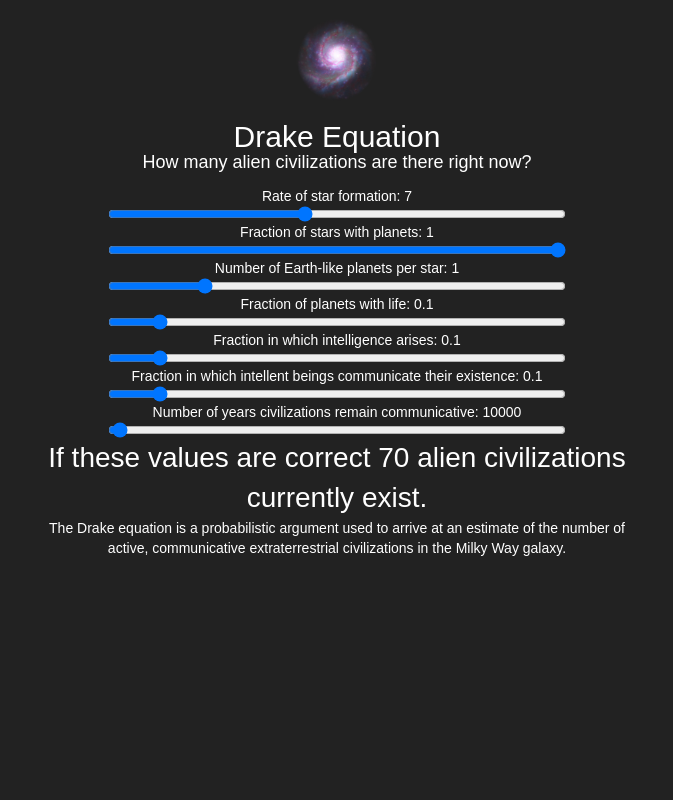
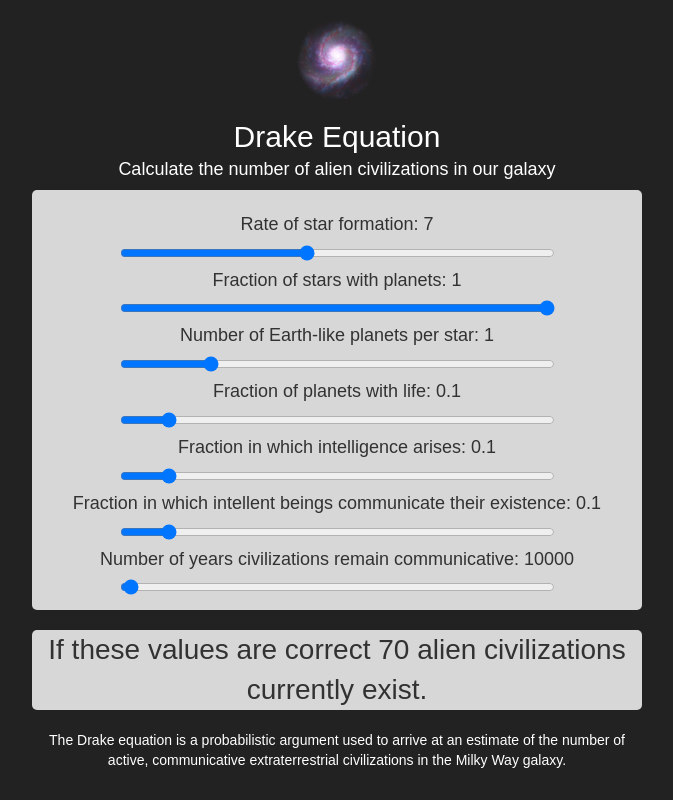
Before and after one commit to plmok61/drake-equation-react, a React (Create React App) app: page / in a window 1280 px wide. Shown: the whole page, without its empty margins (303-976 px from the left). Built offline with nearby package versions, Linux system fonts and the light colour scheme.

Commit message:
adds a collapse component and styling

```diff
--- a/src/App.js
+++ b/src/App.js
@@ -4,24 +4,25 @@ import './assets/App.css'
 import { Col } from 'react-bootstrap'
 import Equation from './Equation'
 import InfoBox from './InfoBox'
+import Collapse from './Collapse'
 
 class App extends Component {
   render () {
     return (
       <div bsClass='row' className='App'>
-        <Col xs={12} md={3} />
-        <Col xs={12} md={6}>
+        <Col xs={12} sm={3} md={3} />
+        <Col xs={12} sm={6} md={6}>
           <div className="App-header">
             <img src={logo} className="App-logo" alt="logo" />
             <h2>Drake Equation</h2>
           </div>
-          <p className="App-intro">
-          How many alien civilizations are there right now?
-          </p>
+          <h4>
+          Calculate the number of alien civilizations in our galaxy
+          </h4>
           <Equation />
           <InfoBox />
         </Col>
-        <Col xs={12} md={3} />
+        <Col xs={12} sm={3} md={3} />
       </div>
     );
   }
--- /dev/null
+++ b/src/Collapse.js
@@ -0,0 +1,35 @@
+import React, { Component } from 'react'
+import './assets/App.css'
+
+export default class Collapse extends Component {
+  constructor(props) {
+    super(props)
+    this.state = {
+      active: false
+    }
+    this.toggle = this.toggle.bind(this)
+  }
+
+  toggle () {
+    this.setState({
+      active: !this.state.active
+    })
+  }
+
+  render () {
+
+    const buttonText = this.state.active ? 'hide' : 'show'
+    const sliderClass = this.state.active ? "show" : "hide"
+
+    return (
+      <div>
+        <div>
+          <button onClick={this.toggle}>{buttonText}</button>
+        </div>
+        <div className={sliderClass}>
+          <h1>hi</h1>
+        </div>
+      </div>
+    )
+  }
+}
--- a/src/DrakeInput.js
+++ b/src/DrakeInput.js
@@ -19,7 +19,7 @@ export default class DrakeInput extends Component {
   render () {
     return (
       <div>
-        <div>{this.props.descriptionText}{this.state.value}</div>
+        <h4>{this.props.descriptionText}{this.state.value}</h4>
         <input
           className='drake-input'
           type='range'
--- a/src/Equation.js
+++ b/src/Equation.js
@@ -43,7 +43,7 @@ class Equation extends Component {
         <div className="inputs-wrap">
 
           {
-            defaultValues.map(vals => (
+            defaultValues.map((vals, key) => (
               <DrakeInput
                 inputId={vals.inputId}
                 calculateCivs={this.calculateCivs}
@@ -52,6 +52,7 @@ class Equation extends Component {
                 step={vals.step}
                 startValue={vals.startValue}
                 descriptionText={vals.descriptionText}
+                key={key}
               />
             ))
           }
--- a/src/assets/App.css
+++ b/src/assets/App.css
@@ -12,9 +12,6 @@
   padding: 20px;
 }
 
-.App-intro {
-  font-size: large;
-}
 
 @keyframes App-logo-spin {
   from { transform: rotate(360deg); }
@@ -24,7 +21,7 @@
 
 /*Inputs*/
 input[type=range] {
-  width: 100%;
+  width: 75%;
 }
 
 .drake-input {
@@ -33,10 +30,47 @@ input[type=range] {
 }
 
 .inputs-wrap {
-  width: 75%;
+  width: 100%;
+  background-color: #d7d7d7;
+  border-radius: 5px;
+  padding: 15px;
+  color: #323232;
   margin: auto;
 }
 
 .result {
   font-size: 2em;
+  background-color: #d7d7d7;
+  border-radius: 5px;
+  color: #323232;
+  margin: 20px 0 20px 0;
 }
+
+.hide {
+  overflow: hidden;
+  max-height: 0;
+  padding-top: 0;
+  padding-bottom: 0;
+  margin-top: 0;
+  margin-bottom: 0;
+  -moz-transition-duration: 0.3s;
+  -webkit-transition-duration: 0.3s;
+  -o-transition-duration: 0.3s;
+  transition-duration: 0.3s;
+  -moz-transition-timing-function: cubic-bezier(0, 1, 0.5, 1);
+  -webkit-transition-timing-function: cubic-bezier(0, 1, 0.5, 1);
+  -o-transition-timing-function: cubic-bezier(0, 1, 0.5, 1);
+  transition-timing-function: cubic-bezier(0, 1, 0.5, 1);
+}
+.show {
+  -moz-transition-duration: 0.3s;
+  -webkit-transition-duration: 0.3s;
+  -o-transition-duration: 0.3s;
+  transition-duration: 0.3s;
+  -moz-transition-timing-function: ease-in;
+  -webkit-transition-timing-function: ease-in;
+  -o-transition-timing-function: ease-in;
+  transition-timing-function: ease-in;
+  max-height: 1000px;
+  overflow: hidden;
+}
```
